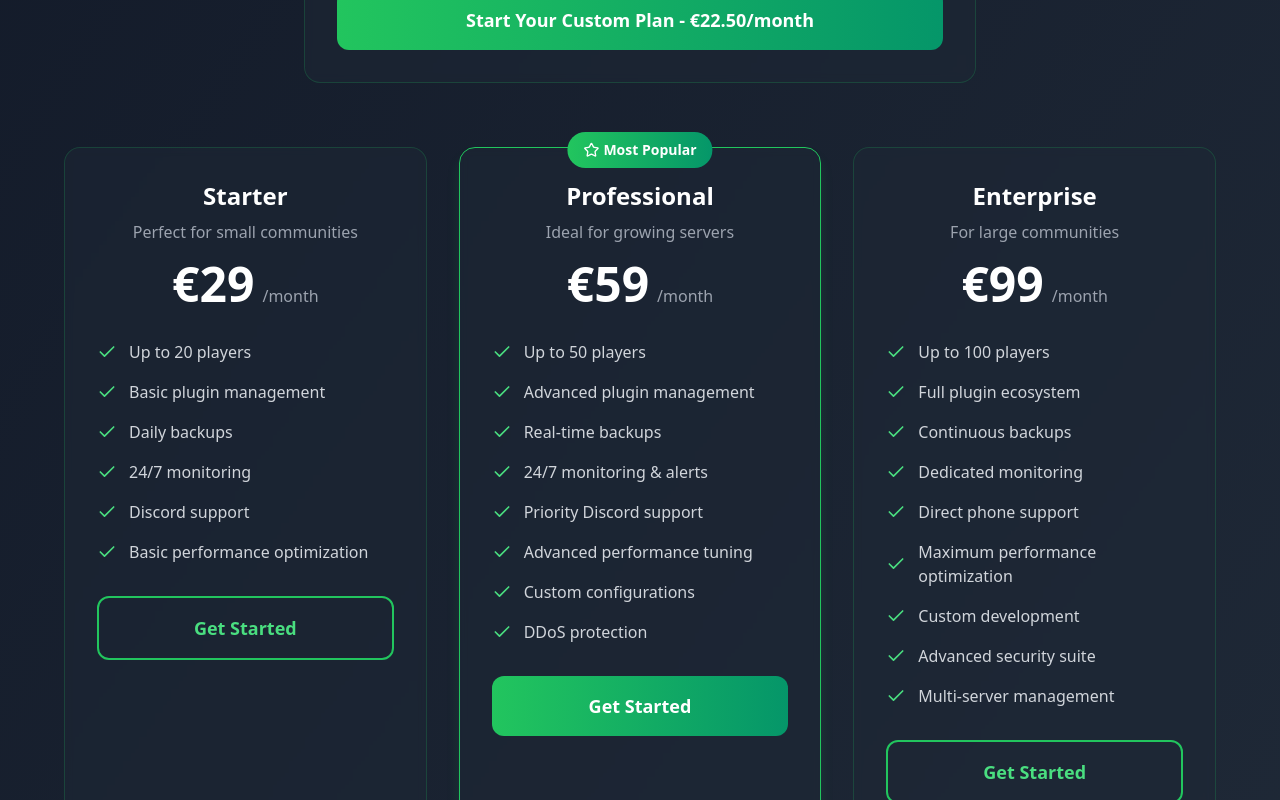
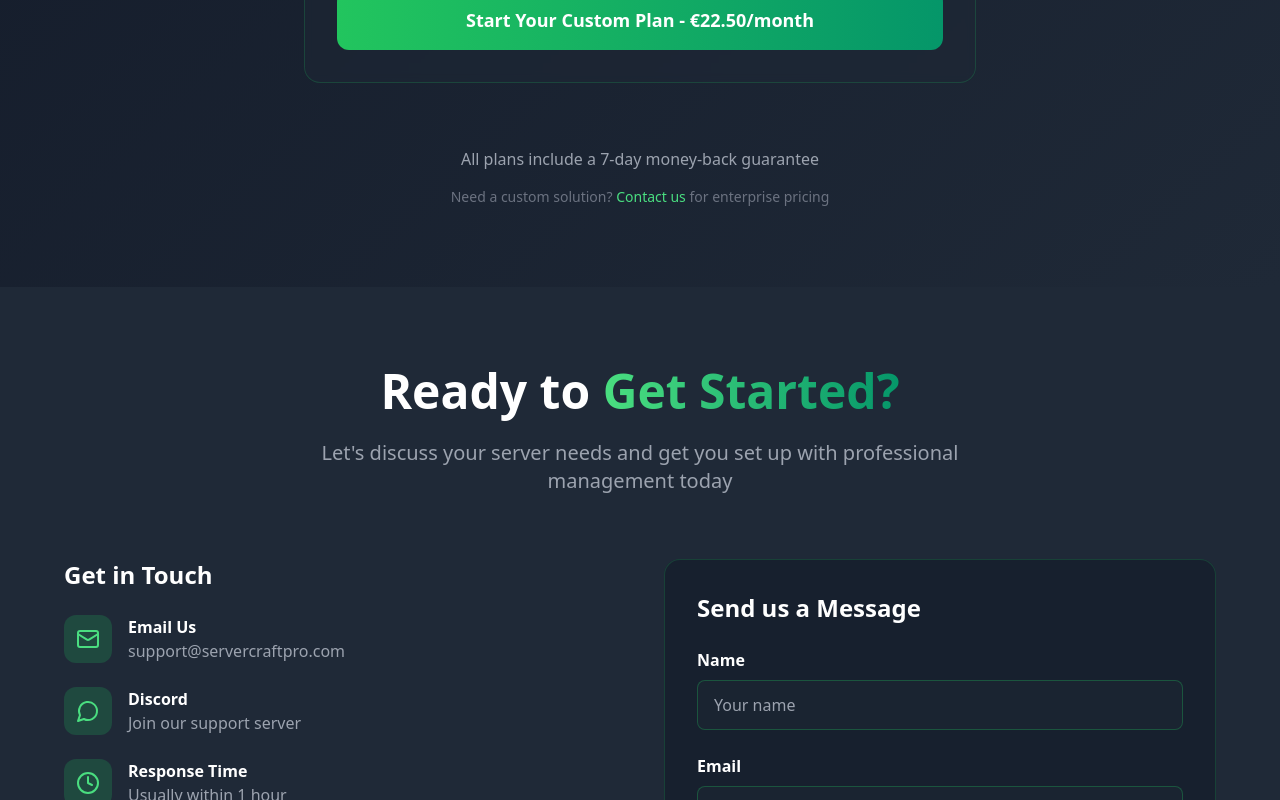
Before and after one commit to Craftefix/cn-hosting-page, a React (Vite) app: page / in a window 1280 px wide. Shown: the part 2920-3720 px from the top of the page. Built offline with nearby package versions, Linux system fonts and the light colour scheme.

Commit message:
Remove old pricing and update start value
Remove the old pricing structure and set the minimum player count for the slider to 5.

```diff
--- a/src/components/Pricing.tsx
+++ b/src/components/Pricing.tsx
@@ -1,3 +1,4 @@
+
 import { Check, Star, Users } from "lucide-react";
 import { useState } from "react";
 import { Slider } from "@/components/ui/slider";
@@ -72,59 +73,6 @@ const Pricing = () => {
     { id: "dedicatedIP", label: "Dedicated IP Address", cost: 5 }
   ];
 
-  const plans = [
-    {
-      name: "Starter",
-      price: "€29",
-      period: "/month",
-      description: "Perfect for small communities",
-      features: [
-        "Up to 20 players",
-        "Basic plugin management",
-        "Daily backups",
-        "24/7 monitoring",
-        "Discord support",
-        "Basic performance optimization"
-      ],
-      popular: false
-    },
-    {
-      name: "Professional",
-      price: "€59",
-      period: "/month",
-      description: "Ideal for growing servers",
-      features: [
-        "Up to 50 players",
-        "Advanced plugin management",
-        "Real-time backups",
-        "24/7 monitoring & alerts",
-        "Priority Discord support",
-        "Advanced performance tuning",
-        "Custom configurations",
-        "DDoS protection"
-      ],
-      popular: true
-    },
-    {
-      name: "Enterprise",
-      price: "€99",
-      period: "/month",
-      description: "For large communities",
-      features: [
-        "Up to 100 players",
-        "Full plugin ecosystem",
-        "Continuous backups",
-        "Dedicated monitoring",
-        "Direct phone support",
-        "Maximum performance optimization",
-        "Custom development",
-        "Advanced security suite",
-        "Multi-server management"
-      ],
-      popular: false
-    }
-  ];
-
   return (
     <section id="pricing" className="py-20 bg-gradient-to-br from-gray-900 to-gray-800">
       <div className="container mx-auto px-4">
@@ -149,12 +97,12 @@ const Pricing = () => {
                   value={playerCount}
                   onValueChange={setPlayerCount}
                   max={200}
-                  min={1}
+                  min={5}
                   step={1}
                   className="w-full"
                 />
                 <div className="flex justify-between text-gray-500 text-sm mt-2">
-                  <span>1</span>
+                  <span>5</span>
                   <span>200</span>
                 </div>
               </div>
@@ -225,55 +173,6 @@ const Pricing = () => {
           </div>
         </div>
 
-        <div className="grid md:grid-cols-3 gap-8 max-w-6xl mx-auto">
-          {plans.map((plan, index) => (
-            <div
-              key={index}
-              className={`relative bg-gray-800/50 backdrop-blur-sm border rounded-2xl p-8 hover:transform hover:scale-105 transition-all duration-300 animate-fade-in ${
-                plan.popular
-                  ? 'border-green-500 shadow-lg shadow-green-500/20'
-                  : 'border-green-500/20 hover:border-green-500/40'
-              }`}
-              style={{animationDelay: `${index * 0.2}s`}}
-            >
-              {plan.popular && (
-                <div className="absolute -top-4 left-1/2 transform -translate-x-1/2">
-                  <div className="bg-gradient-to-r from-green-500 to-emerald-600 text-white px-4 py-2 rounded-full text-sm font-bold flex items-center">
-                    <Star className="w-4 h-4 mr-1" />
-                    Most Popular
-                  </div>
-                </div>
-              )}
-
-              <div className="text-center mb-8">
-                <h3 className="text-2xl font-bold text-white mb-2">{plan.name}</h3>
-                <p className="text-gray-400 mb-4">{plan.description}</p>
-                <div className="flex items-baseline justify-center">
-                  <span className="text-5xl font-bold text-white">{plan.price}</span>
-                  <span className="text-gray-400 ml-2">{plan.period}</span>
-                </div>
-              </div>
-
-              <ul className="space-y-4 mb-8">
-                {plan.features.map((feature, featureIndex) => (
-                  <li key={featureIndex} className="flex items-center">
-                    <Check className="w-5 h-5 text-green-400 mr-3 flex-shrink-0" />
-                    <span className="text-gray-300">{feature}</span>
-                  </li>
-                ))}
-              </ul>
-
-              <button className={`w-full py-4 rounded-xl font-bold text-lg transition-all duration-300 transform hover:scale-105 ${
-                plan.popular
-                  ? 'bg-gradient-to-r from-green-500 to-emerald-600 text-white hover:from-green-600 hover:to-emerald-700'
-                  : 'border-2 border-green-500 text-green-400 hover:bg-green-500 hover:text-white'
-              }`}>
-                Get Started
-              </button>
-            </div>
-          ))}
-        </div>
-
         <div className="text-center mt-16">
           <p className="text-gray-400 mb-4">
             All plans include a 7-day money-back guarantee
```
